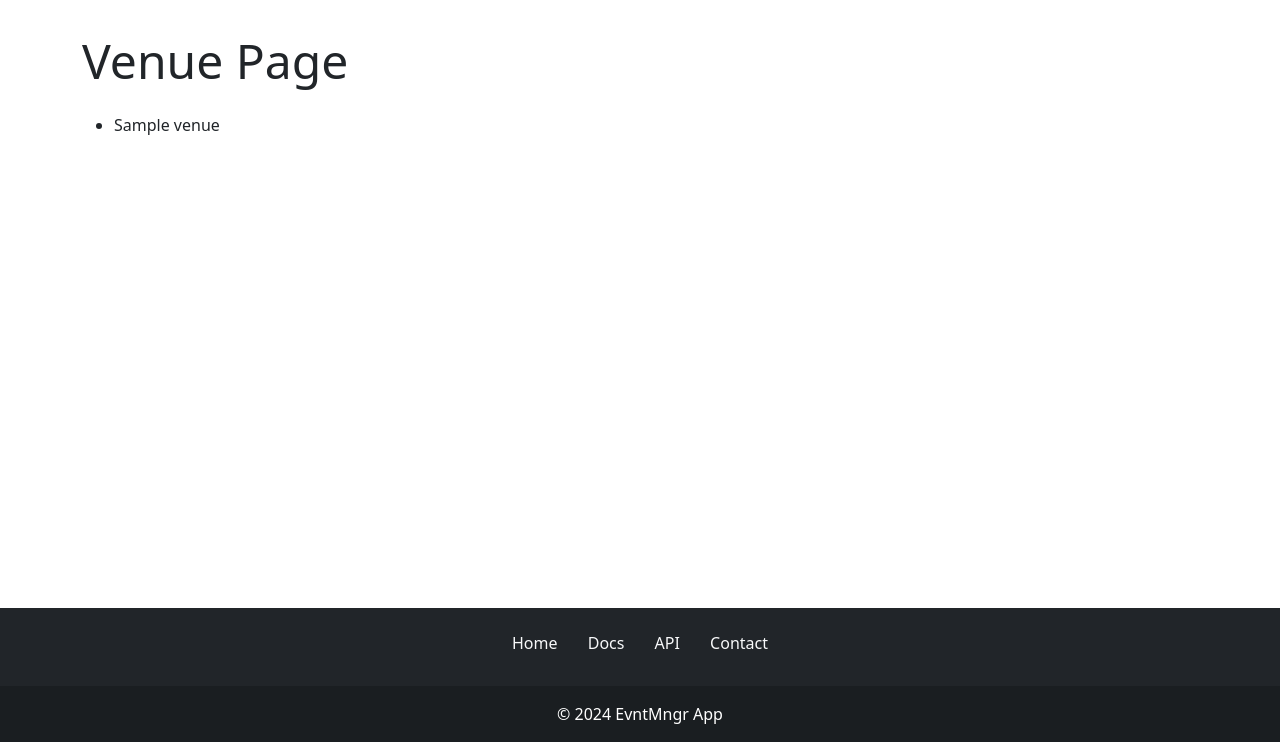
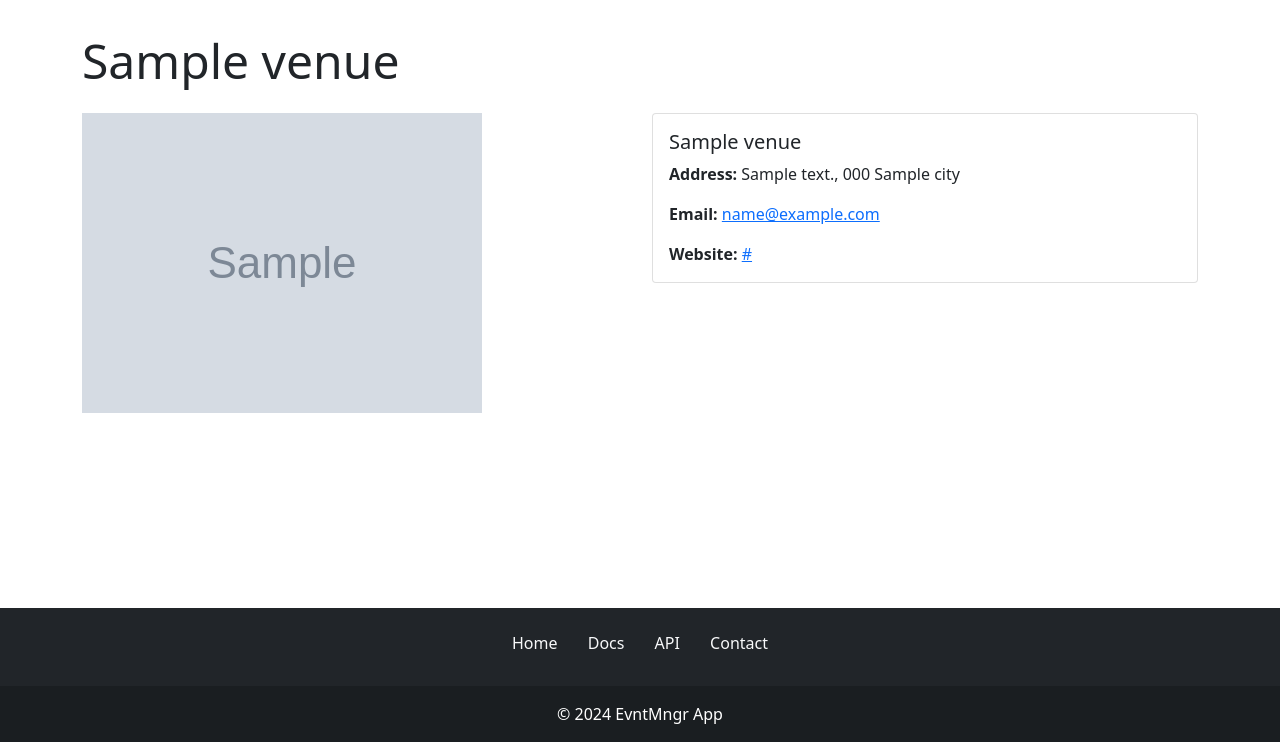
Before and after one commit to jackjakarta/eventManager, a Django app: template website/templates/website/venue_page.html in a window 1280 px wide. Shown: the part 58-800 px from the top of the page. Run offline with Django 5.2, Linux system fonts and the light colour scheme; the template is opened without the code that fills it: most values are stand-ins (such as "Sample title", 1, 10 or a date in 2020); grey boxes marked "Sample" are stand-in pictures.

Commit message:
removed disable buttons from events page if user is not manager and minor design tweaks

```diff
--- a/website/templates/website/event_page.html
+++ b/website/templates/website/event_page.html
@@ -22,7 +22,7 @@
                     <h5 class="card-title" style="color: white;">{{ event.name }}</h5>
                     <p class="card-text" style="color: white;">{{ event.description }}</p>
                     <p class="card-text" style="color: white;">Persons attending: {{ event.attendees.all.count  }}</p>
-                    <p class="card-text" style="color: white;"><small>Last updated at {{ event.updated_at }}</small></p>
+                    <p class="card-text" style="color: white;"><small>Last updated on {{ event.updated_at }}</small></p>
                 </div>
             </div>
         </div>
--- a/website/templates/website/login.html
+++ b/website/templates/website/login.html
@@ -9,10 +9,10 @@ Login
 <div class="col-md-6 offset-md-3">
 
 <div class="container mt-4">
-    <h2 class="display-7">Login here</h2>
+    <h2 class="display-7">Login</h2>
 </div>
 
-<div class="container mt-3">
+<div class="container mt-4">
     <form action="{% url 'login' %}" method="POST">
         {% csrf_token %}
          <div class="mb-3">
--- a/website/templates/website/promoters.html
+++ b/website/templates/website/promoters.html
@@ -1,7 +1,7 @@
 {% extends 'website/base.html' %}
 
 {% block title %}
-All Promoters
+Promoters
 {% endblock %}
 
 
--- a/website/templates/website/register.html
+++ b/website/templates/website/register.html
@@ -9,7 +9,7 @@ Register
 <div class="col-md-6 offset-md-3">
 
 <div class="container mt-4">
-    <h2 class="display-7">Register</h2>
+    <h2 class="display-7">Register new user</h2>
 </div>
 
 <div class="container mt-4">
--- a/website/templates/website/venue_page.html
+++ b/website/templates/website/venue_page.html
@@ -1,21 +1,35 @@
 {% extends 'website/base.html' %}
 
 {% block title %}
-{{ venue.page }}
+{{ venue.name }}
 {% endblock %}
 
 {% block content %}
 
 <div class="container mt-4">
     <h1 class="display-5">
-        Venue Page
+        {{ venue.name }}
     </h1>
 </div>
 
 <div class="container mt-3">
-    <ul>
-        <li>{{ venue.name }}</li>
-    </ul>
+    <div class="row">
+        <div class="col-md-6">
+            <!-- Venue Image -->
+            <img src="{{ venue.image.url }}" class="img-fluid" alt="Image of {{ venue.name }}">
+        </div>
+        <div class="col-md-6">
+            <!-- Venue Information in Card -->
+            <div class="card">
+                <div class="card-body">
+                    <h5 class="card-title">{{ venue.name }}</h5>
+                    <p class="card-text"><strong>Address:</strong> {{ venue.address }}, {{ venue.zip_code }} {{ venue.city }}</p>
+                    <p class="card-text"><strong>Email:</strong> <a href="mailto:{{ venue.email }}">{{ venue.email }}</a></p>
+                    <p class="card-text"><strong>Website:</strong> <a href="{{ venue.website }}">{{ venue.website }}</a></p>
+                </div>
+            </div>
+        </div>
+    </div>
 </div>
 
 {% endblock %}
--- a/website/templates/website/venues.html
+++ b/website/templates/website/venues.html
@@ -1,7 +1,7 @@
 {% extends 'website/base.html' %}
 
 {% block title %}
-All Venues
+Venues
 {% endblock %}
 
 
--- a/website/urls.py
+++ b/website/urls.py
@@ -52,6 +52,7 @@ urlpatterns = [
 
     # Utility Views
     path('send-test-email/', views.send_test_email, name='send_test_email'),
+    path('send-newsletter/', views.send_newsletter_email, name='send_newsletter_email'),
 ]
 
 
```
Also changed, not shown: website/templates/website/events.html (+3 -4 lines), website/views.py (+21 -6 lines).
